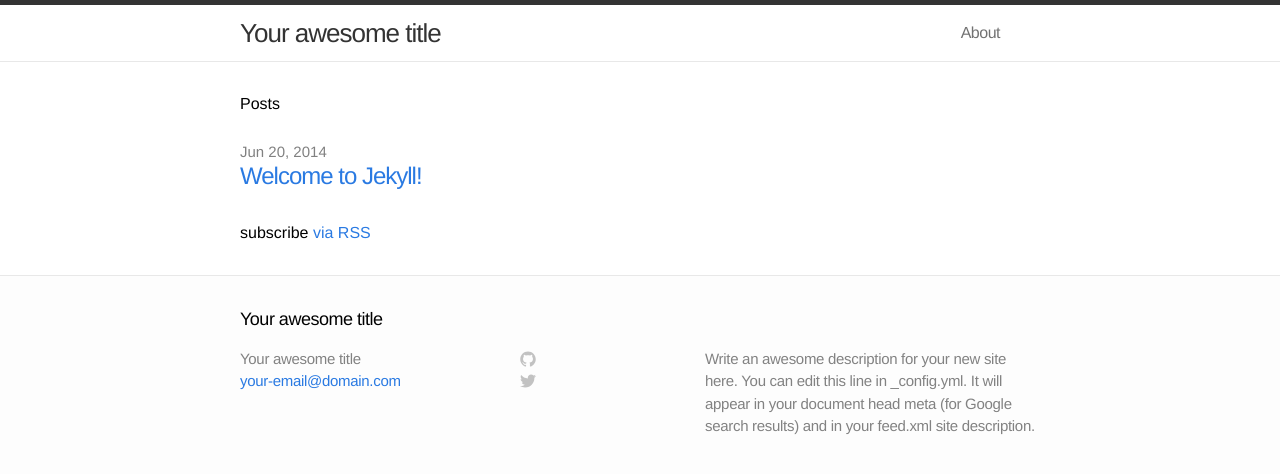
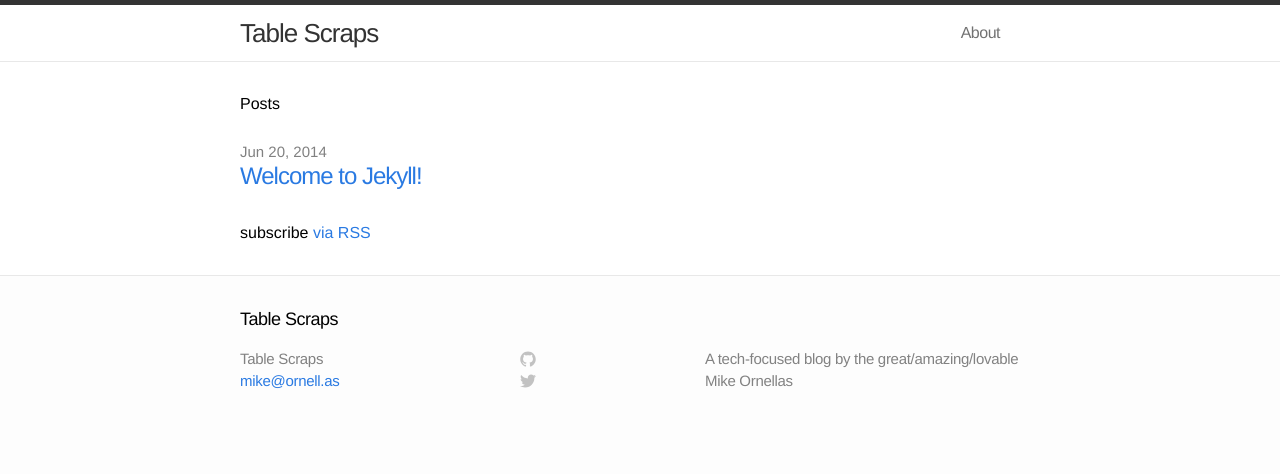
Before and after one commit to truffaut/truffaut.github.io, a Jekyll site: the page built from index.html, in a window 1280 px wide. Shown: the top 474 px of the page. Built offline with Jekyll 4.4.1, drawn with Linux system fonts in a browser that asks for light colours.

Commit message:
fill out configuration yml file

```diff
--- a/_config.yml
+++ b/_config.yml
@@ -1,9 +1,9 @@
 # Site settings
-title: Your awesome title
-email: your-email@domain.com
-description: "Write an awesome description for your new site here. You can edit this line in _config.yml. It will appear in your document head meta (for Google search results) and in your feed.xml site description."
+title: "Table Scraps"
+email: mike@ornell.as
+description: "A tech-focused blog by the great/amazing/lovable Mike Ornellas"
 baseurl: ""
-url: "http://yourdomain.com"
+url: "http://ornell.as"
 
 # Build settings
 markdown: kramdown
```
